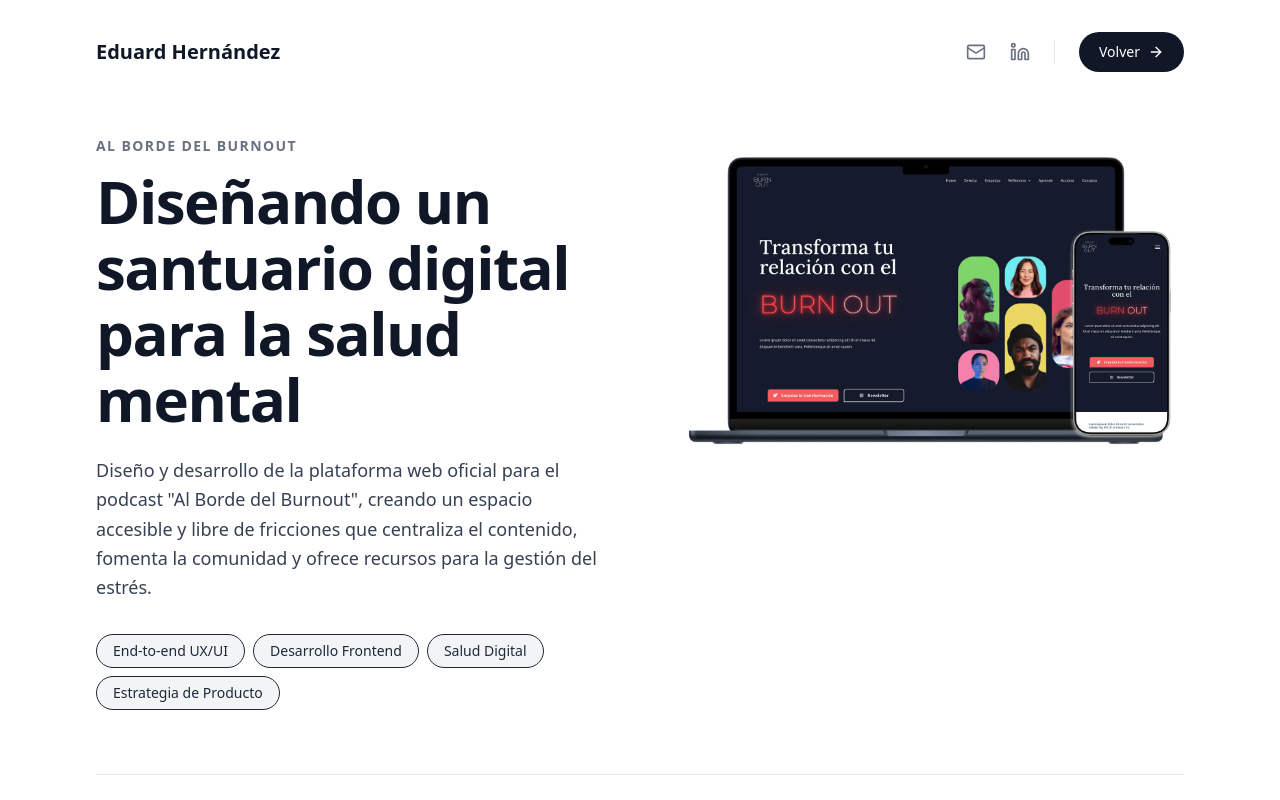
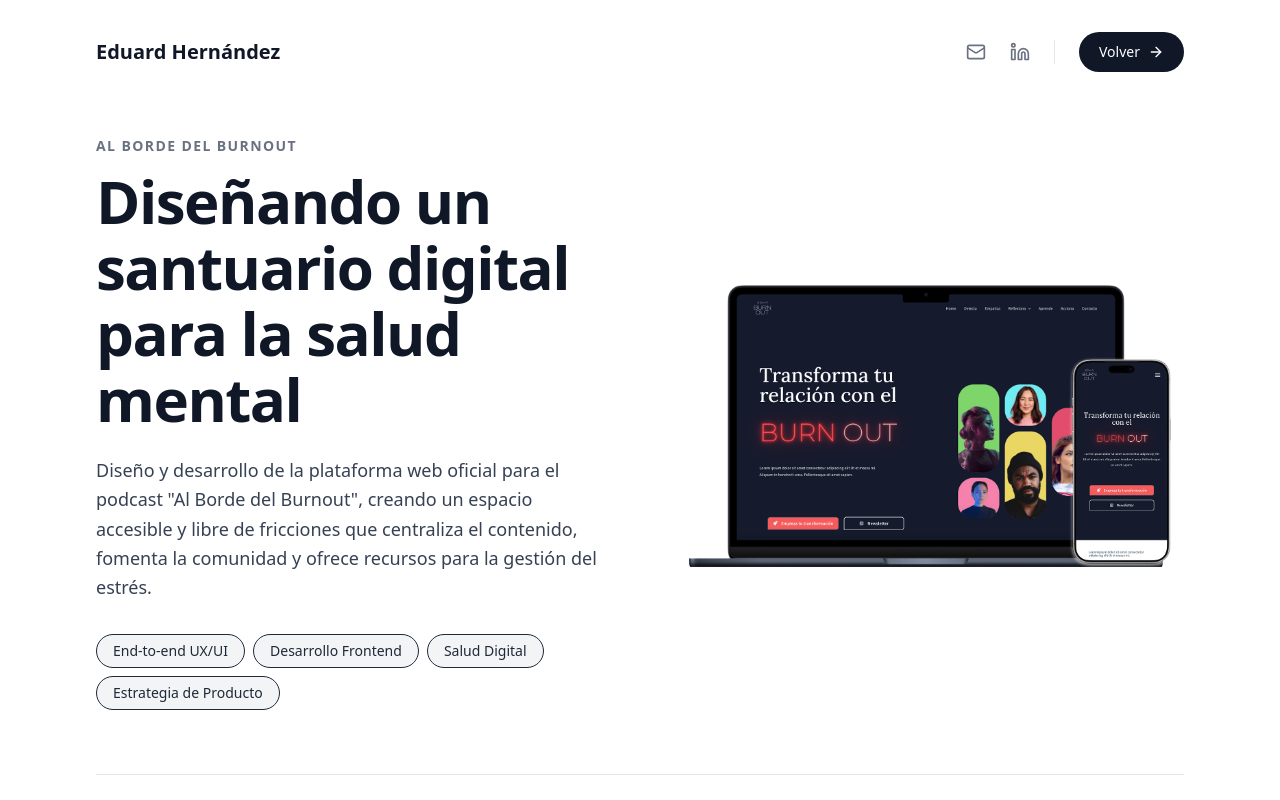
Before and after one commit to trosdesuru/project-page, a Next.js app: page / in a window 1280 px wide. Shown: the top 800 px of the page. Built offline with nearby package versions, Linux system fonts and the light colour scheme.

Commit message:
fix: image

```diff
--- a/src/components/CaseStudyHeader.tsx
+++ b/src/components/CaseStudyHeader.tsx
@@ -50,13 +50,13 @@ export default function CaseStudyHeader({
         </div>
       </div>
 
-      <div className="lg:col-span-6">
+      <div className="flex h-full items-center lg:col-span-6">
         {image ? (
-          <div className="relative w-full overflow-hidden rounded-lg">
+          <div className="aspect-video w-full overflow-hidden">
             <img
               src={image.src}
               alt={image.alt}
-              className="h-auto w-full object-contain"
+              className="inset-0 h-full w-full object-cover object-center"
             />
           </div>
         ) : null}
```
